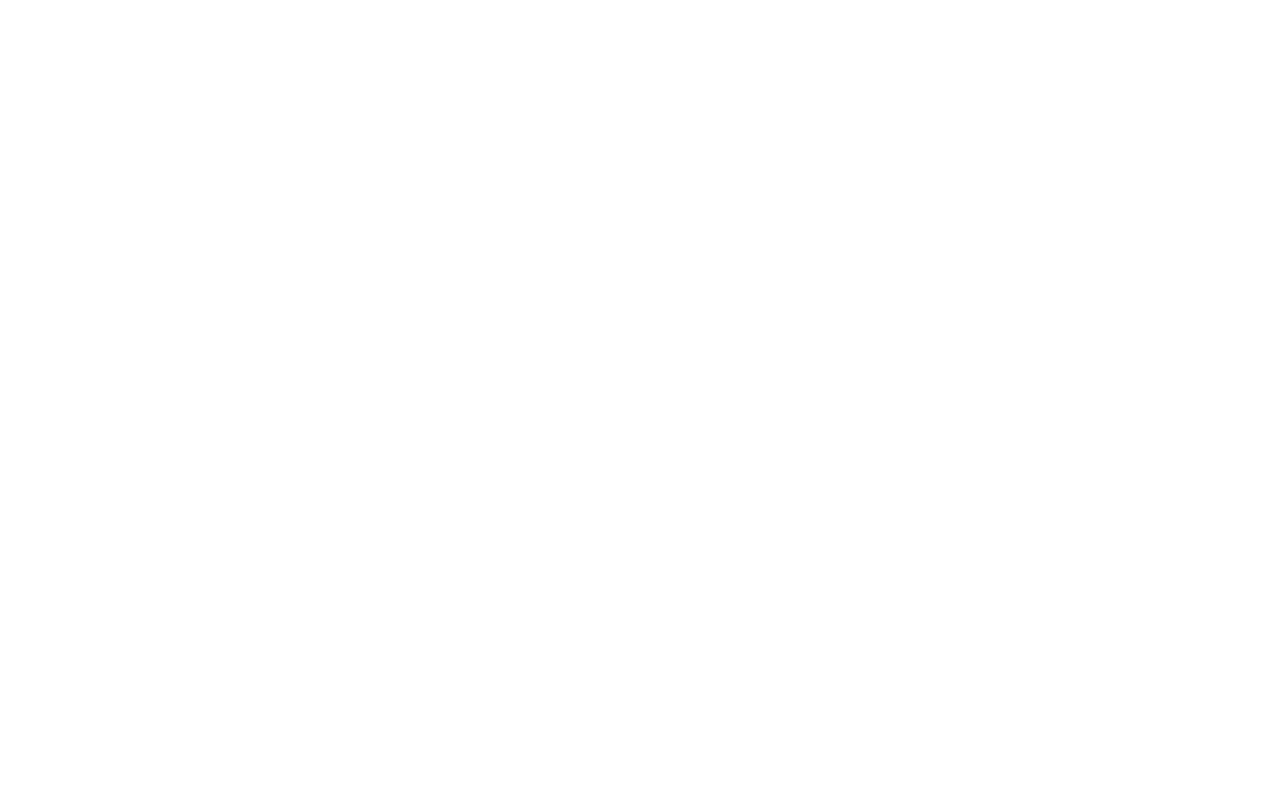
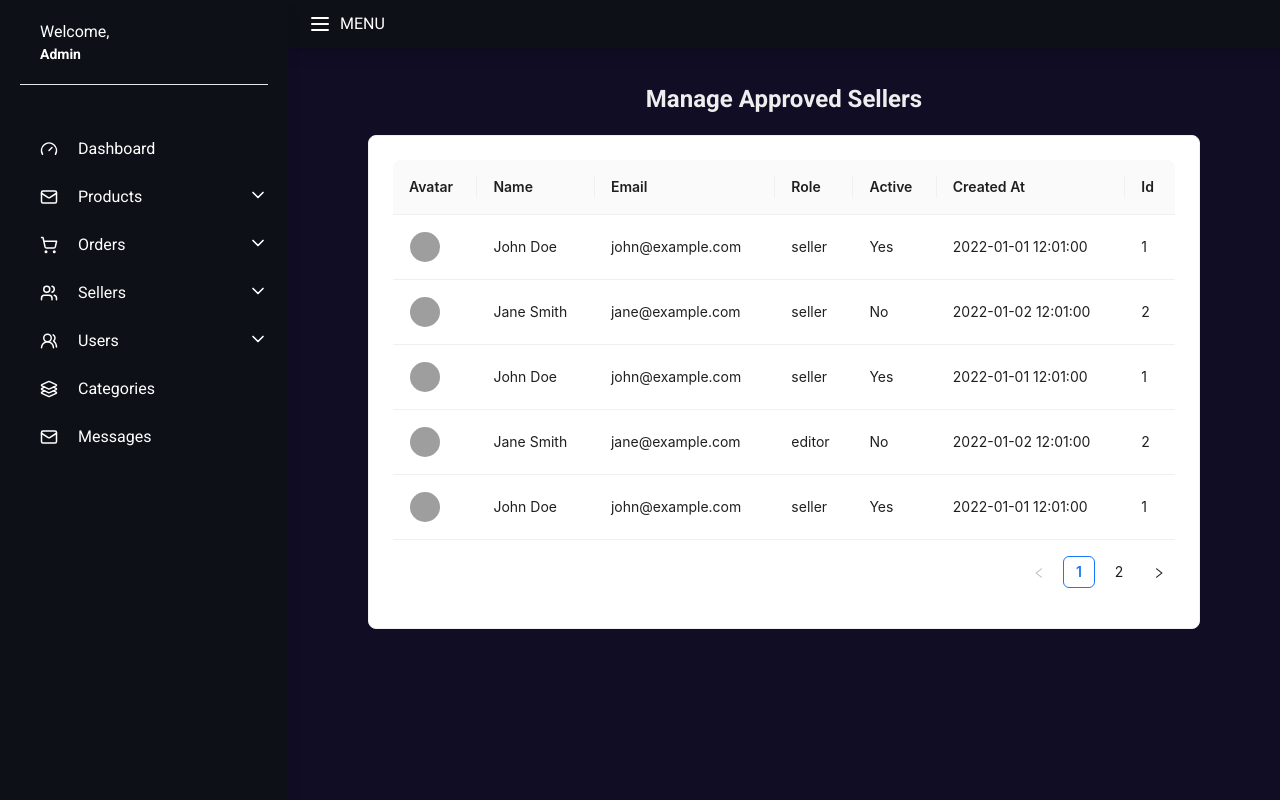
Before and after one commit to Adzec/Farmers-Vendor-Admin, a React (Vite) app: page /sellers/approved in a window 1280 px wide. Before the commit this address had no page. Built offline with nearby package versions, Linux system fonts and the light colour scheme; grey boxes are pictures that could not be loaded.

Commit message:
Added Approved Sellers and updated sidebar links

```diff
--- a/package.json
+++ b/package.json
@@ -17,6 +17,7 @@
     "@mui/styled-engine-sc": "^6.0.0-alpha.18",
     "antd": "^5.16.0",
     "lucide-react": "^0.364.0",
+    "moment": "^2.30.1",
     "react": "^18.2.0",
     "react-dom": "^18.2.0",
     "react-dropzone": "^14.2.3",
--- /dev/null
+++ b/src/components/Global.tsx/loading.tsx
@@ -0,0 +1,14 @@
+import { Backdrop, CircularProgress } from '@mui/material';
+import { useState } from 'react';
+
+const Loading = () => {
+    const [loading] = useState(false);
+
+    return (
+        <Backdrop open={loading} sx={{ zIndex: (theme) => theme.zIndex.modal + 1 }}>
+            <CircularProgress sx={{ color: 'white' }} />
+        </Backdrop>
+    );
+};
+
+export default Loading;
--- /dev/null
+++ b/src/components/Sellers/Table.tsx
@@ -0,0 +1,128 @@
+import { Avatar, Card, Table, Typography } from 'antd';
+
+import moment from 'moment';
+import { useState, useEffect } from 'react';
+
+interface User {
+    _id: string;
+    photoURL: string;
+    name: string;
+    email: string;
+    role: string;
+    active: boolean;
+    createdAt: string;
+}
+
+const Users = () => {
+    const [users, setUsers] = useState<User[]>([]);
+
+    useEffect(() => {
+        // Dummy data for demonstration
+        const dummyUsers: User[] = [
+            {
+                _id: '1',
+                photoURL: 'https://example.com/avatar1.jpg',
+                name: 'John Doe',
+                email: 'john@example.com',
+                role: 'seller',
+                active: true,
+                createdAt: '2022-01-01T12:00:00Z',
+            },
+            {
+                _id: '2',
+                photoURL: 'https://example.com/avatar2.jpg',
+                name: 'Jane Smith',
+                email: 'jane@example.com',
+                role: 'seller',
+                active: false,
+                createdAt: '2022-01-02T12:00:00Z',
+            },
+            {
+                _id: '1',
+                photoURL: 'https://example.com/avatar1.jpg',
+                name: 'John Doe',
+                email: 'john@example.com',
+                role: 'seller',
+                active: true,
+                createdAt: '2022-01-01T12:00:00Z',
+            },
+            {
+                _id: '2',
+                photoURL: 'https://example.com/avatar2.jpg',
+                name: 'Jane Smith',
+                email: 'jane@example.com',
+                role: 'editor',
+                active: false,
+                createdAt: '2022-01-02T12:00:00Z',
+            },
+            {
+                _id: '1',
+                photoURL: 'https://example.com/avatar1.jpg',
+                name: 'John Doe',
+                email: 'john@example.com',
+                role: 'seller',
+                active: true,
+                createdAt: '2022-01-01T12:00:00Z',
+            },
+            {
+                _id: '2',
+                photoURL: 'https://example.com/avatar2.jpg',
+                name: 'Jane Smith',
+                email: 'jane@example.com',
+                role: 'Seller',
+                active: false,
+                createdAt: '2022-01-02T12:00:00Z',
+            },
+            // Add more dummy users as needed
+        ];
+        setUsers(dummyUsers);
+    }, []);
+
+    const columns = [
+        {
+            title: 'Avatar',
+            dataIndex: 'photoURL',
+            key: 'photoURL',
+            render: (photoURL: string) => <Avatar src={photoURL} />,
+        },
+        { title: 'Name', dataIndex: 'name', key: 'name' },
+        { title: 'Email', dataIndex: 'email', key: 'email' },
+        { title: 'Role', dataIndex: 'role', key: 'role' },
+        {
+            title: 'Active',
+            dataIndex: 'active',
+            key: 'active',
+            render: (active: boolean) => (active ? 'Yes' : 'No'),
+        },
+        {
+            title: 'Created At',
+            dataIndex: 'createdAt',
+            key: 'createdAt',
+            render: (createdAt: string) => moment(createdAt).format('YYYY-MM-DD HH:MM:SS'),
+        },
+        { title: 'Id', dataIndex: '_id', key: '_id' },
+    ];
+
+    return (
+        <div>
+            <h1
+                style={{ textAlign: 'center', marginTop: '20px', marginBottom: '20px' }}
+                className="text-gray-light text-2xl font-bold"
+            >
+                Manage Approved Sellers
+            </h1>
+            <Card>
+                <Table
+                    columns={columns}
+                    dataSource={users}
+                    rowKey="_id"
+                    pagination={{ pageSize: 5, pageSizeOptions: ['5', '10', '20'] }}
+                    rowClassName={() => 'custom-row-style'}
+                    className="overflow-x-scroll"
+                />
+            </Card>
+        </div>
+    );
+};
+
+export default Users;
--- a/src/data/links.tsx
+++ b/src/data/links.tsx
@@ -1,4 +1,4 @@
-import { Gauge, Layers3, Mail } from 'lucide-react';
+import { Gauge, Layers3, Mail, ShoppingCart, Users, UsersRound } from 'lucide-react';
 
 const navItems = [
     {
@@ -19,14 +19,35 @@ const navItems = [
     },
 
     {
-        label: 'Users',
-        icon: Mail,
+        label: 'Orders',
+        icon: ShoppingCart,
         link: '#',
         children: [
-            { label: 'Vendors', link: '#' },
-            { label: 'Clients', link: '#' },
-            { label: 'Pending Vendors', link: '#' },
+            { label: 'Completed', link: '#' },
+            { label: 'Pending', link: '#' },
+            { label: 'unpaid', link: '#' },
+        ],
+    },
+
+    {
+        label: 'Sellers',
+        icon: Users,
+        link: '#',
+        children: [
+            { label: 'Approved', link: '/sellers/approved' },
+            { label: 'Pending', link: '#' },
+            { label: 'Rejected', link: '#' },
             // { label: '', link: '#' },
+        ],
+    },
+
+    {
+        label: 'Users',
+        icon: UsersRound,
+        link: '#',
+        children: [
+            { label: 'Verified', link: '#' },
+            { label: 'Unverified', link: '#' },
         ],
     },
 
--- /dev/null
+++ b/src/pages/Sellers/Approved.tsx
@@ -0,0 +1,14 @@
+import Layout from '../../components/Layout';
+import Users from '../../components/Sellers/Table';
+
+const Dashboard = () => {
+    return (
+        <div>
+            <Layout>
+                <Users />
+            </Layout>
+        </div>
+    );
+};
+
+export default Dashboard;
--- a/src/routes/index.tsx
+++ b/src/routes/index.tsx
@@ -1,6 +1,7 @@
 import { Route, Routes } from 'react-router-dom';
 import Login from '../pages/Login';
 import Dashboard from '../pages/Dashboard';
+import ApprovedUsers from '../pages/Sellers/Approved';
 
 const Paths = () => {
     return (
@@ -8,6 +9,7 @@ const Paths = () => {
             <Routes>
                 <Route path="/login" element={<Login />} />
                 <Route path="/" element={<Dashboard />} />
+                <Route path="/sellers/approved" element={<ApprovedUsers />} />
             </Routes>
         </div>
     );
```
Also changed, not shown: 1 other file (tests, documents, lock files or other folders).
